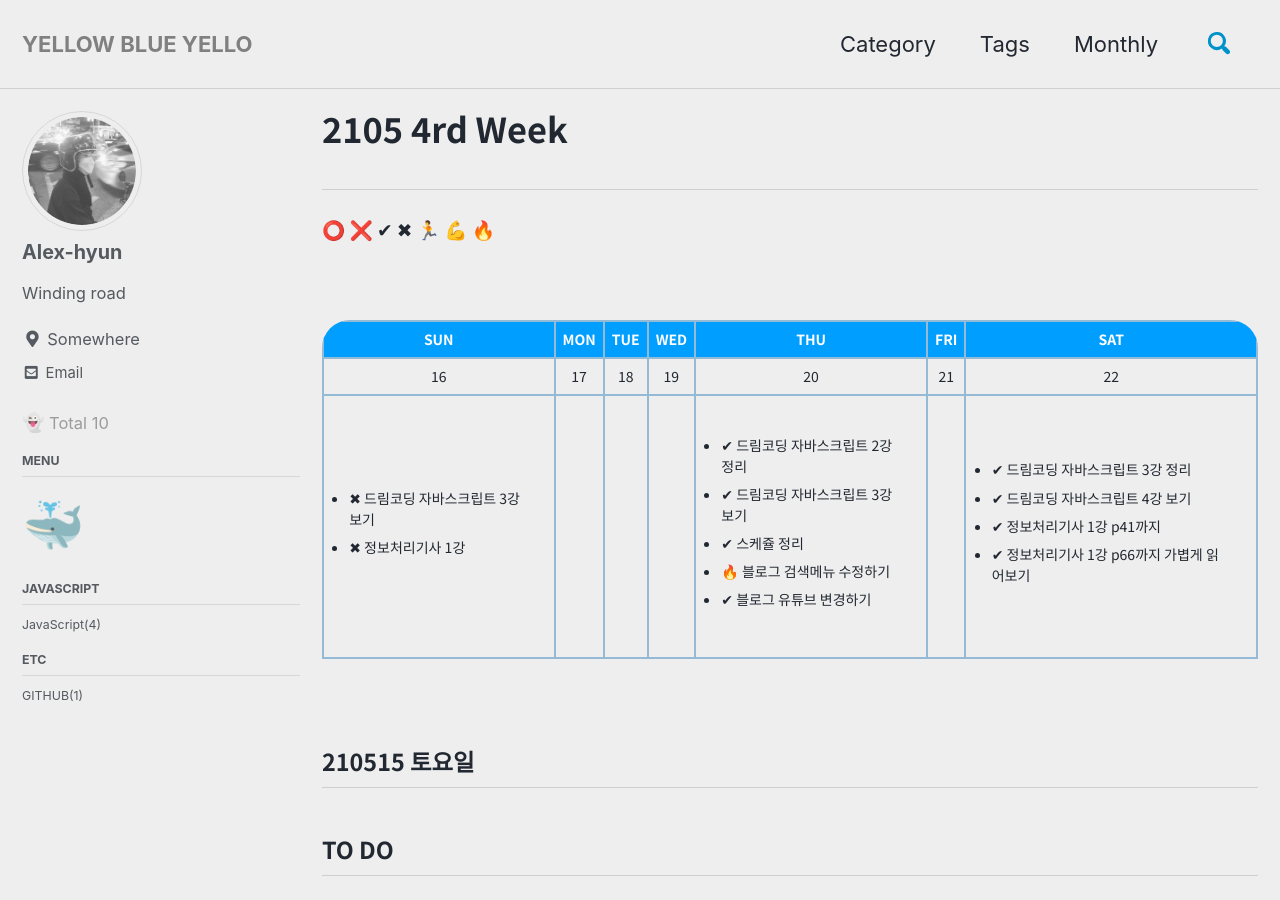
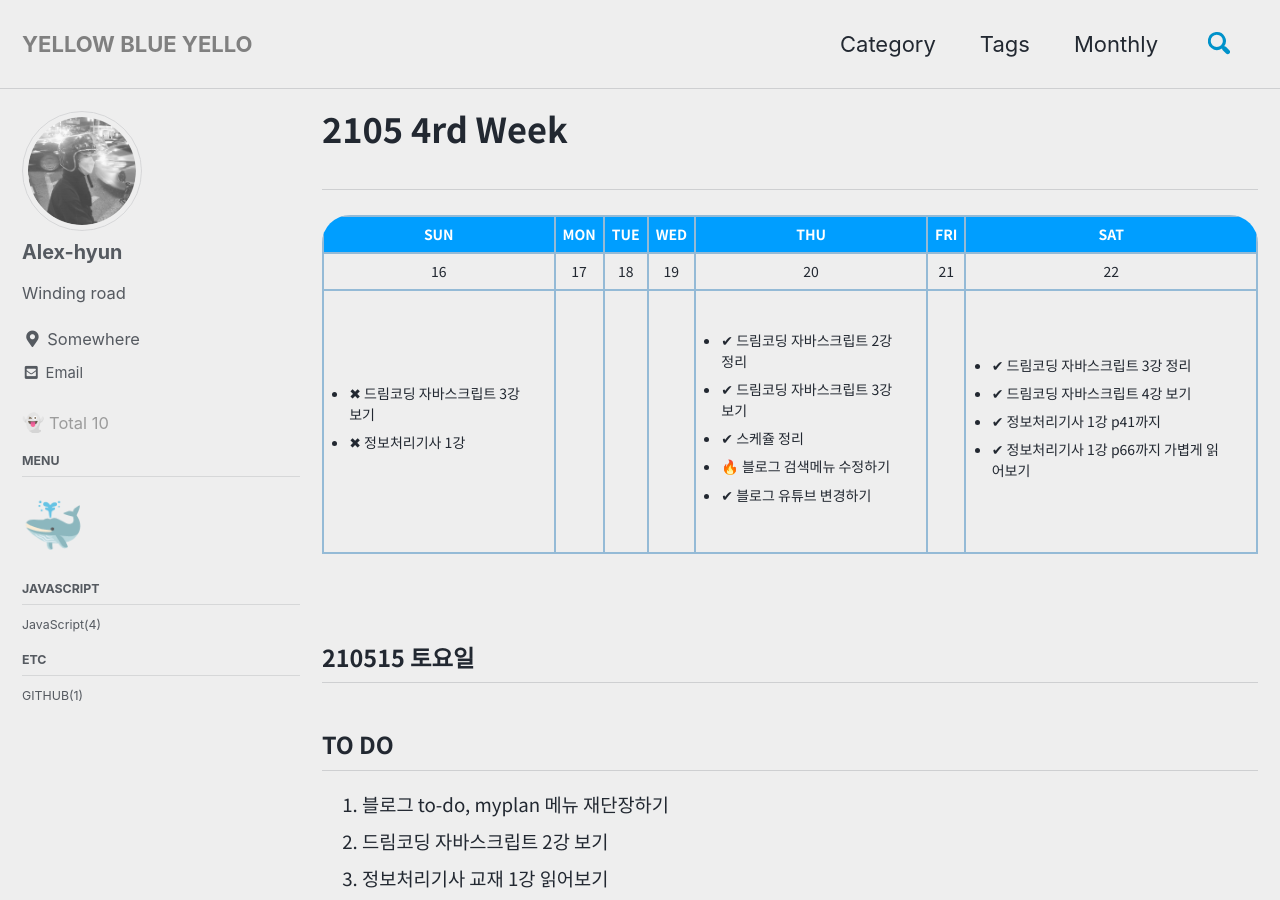
Before and after one commit to h-alex2/h-alex2.github.io, a Jekyll site: the page built from _posts/planner/2021-05-16-2105-4rd-week.md, in a window 1280 px wide and 900 px high. Built offline with Jekyll 4.4.1, drawn with Linux system fonts in a browser that asks for light colours; cached includes are drawn as plain includes.

Commit message:
Update 2021-05-16-2105-4rd-week.md

```diff
--- a/_posts/planner/2021-05-16-2105-4rd-week.md
+++ b/_posts/planner/2021-05-16-2105-4rd-week.md
@@ -5,10 +5,6 @@
 date: 2021-05-16
 ---
 
-
-<br>
-
-⭕ ❌ ✔ ✖ 🏃 💪 🔥
 
 <br>
 
```
